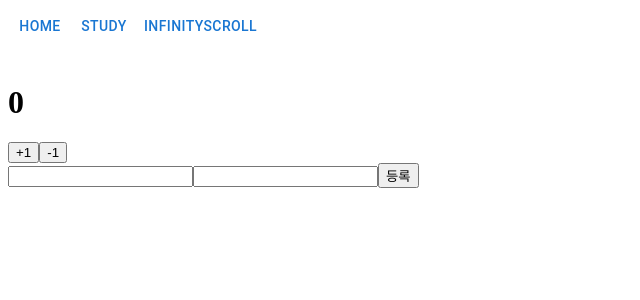
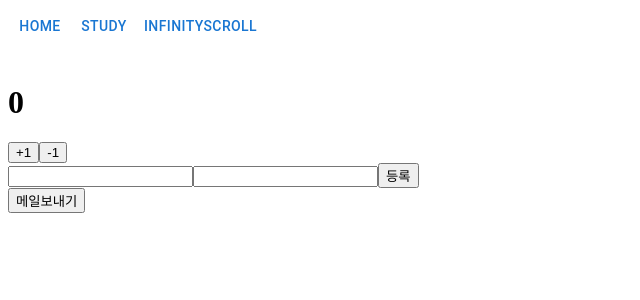
Before and after one commit to GyeonghwanMa/react-project, a React (Create React App) app: page /study in a window 1280 px wide. Shown: the top 300 px of the page, without its empty margins (0-640 px from the left). Built offline with nearby package versions, Linux system fonts and the light colour scheme.

Commit message:
이메일보내기

```diff
--- /dev/null
+++ b/src/components/EmailForm.tsx
@@ -0,0 +1,25 @@
+import { SEND_EMAIL } from "../gql/study.gql";
+import React from 'react';
+import { useLazyQuery } from "@apollo/client";
+
+function EmailForm() {
+  const [sendMail, {loading, error}] = useLazyQuery(SEND_EMAIL, {
+    fetchPolicy: "cache-and-network",
+    onError: (error: { message: any; }) => {
+      console.error(error);
+      alert(error.message);
+    },
+    onCompleted: () => {
+      console.log("SUCCESS!");
+    }
+  });
+  return (
+    <div>
+      <div>
+        <button onClick={() => sendMail()}>메일보내기</button>
+      </div>
+    </div>
+  );
+}
+
+export default EmailForm;
--- /dev/null
+++ b/src/gql/study.gql.ts
@@ -0,0 +1,7 @@
+import gql from 'graphql-tag';
+
+export const SEND_EMAIL = gql`
+    query sendEmail {
+        sendEmail
+    }
+`
--- a/src/pages/InfinityScroll.tsx
+++ b/src/pages/InfinityScroll.tsx
@@ -1,5 +1,5 @@
 import React, { useCallback, useEffect, useState } from "react";
-import { GET_USERS_INIT, GET_USERS } from "../gql/InfinityScroll.gql";
+import { GET_USERS_INIT, GET_USERS } from "../gql/infinityScroll.gql";
 import { useLazyQuery } from "@apollo/client";
 import UserList from "../components/UserList";
 
--- a/src/pages/Study.tsx
+++ b/src/pages/Study.tsx
@@ -1,5 +1,6 @@
 import React from "react";
 import Counter from "../components/Counter";
+import EmailForm from "../components/EmailForm";
 import MyForm from "../components/MyForm";
 
 function Study() {
@@ -10,6 +11,7 @@ function Study() {
     <div>
         <Counter />
         <MyForm onSubmit={onSubmit} />
+        <EmailForm />
     </div>
   );
 }
```
